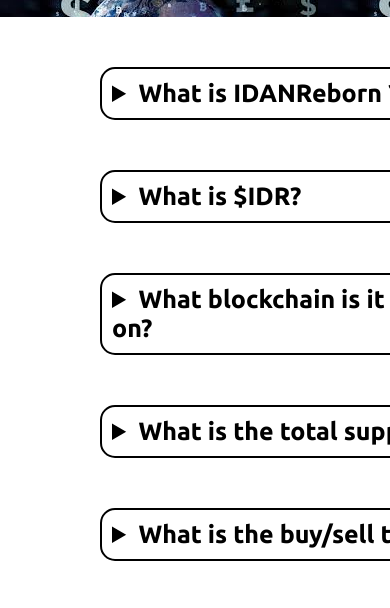
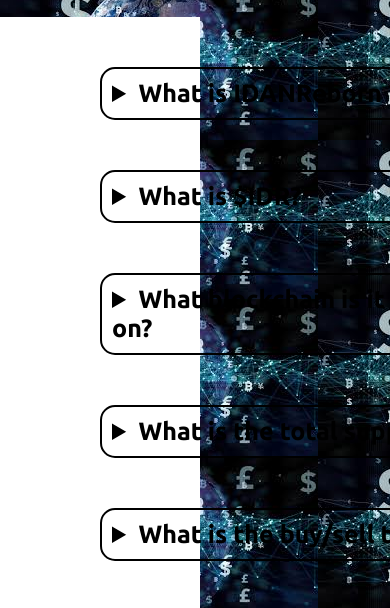
Before and after one commit to isaiahcsolaris/IDR, a plain HTML site: page faqs.html in a window 390 px wide. Shown: the part 178-786 px from the top of the page. Drawn offline with nearby package versions, Linux system fonts and the light colour scheme.

Commit message:
Update mobile.css

```diff
--- a/styles/mobile.css
+++ b/styles/mobile.css
@@ -126,5 +126,6 @@
   }
 
 .fqas{
-  Martin-left:-20px;
+  margin-left:0px;
+  width:200px;
 }
```
